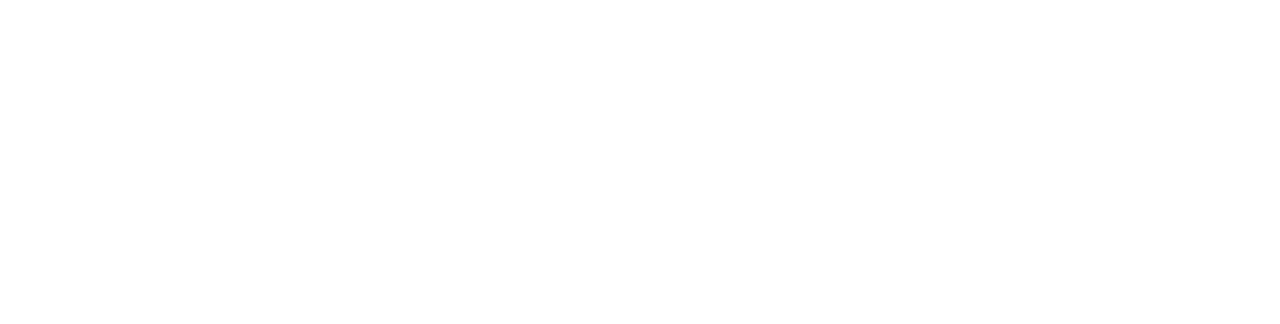
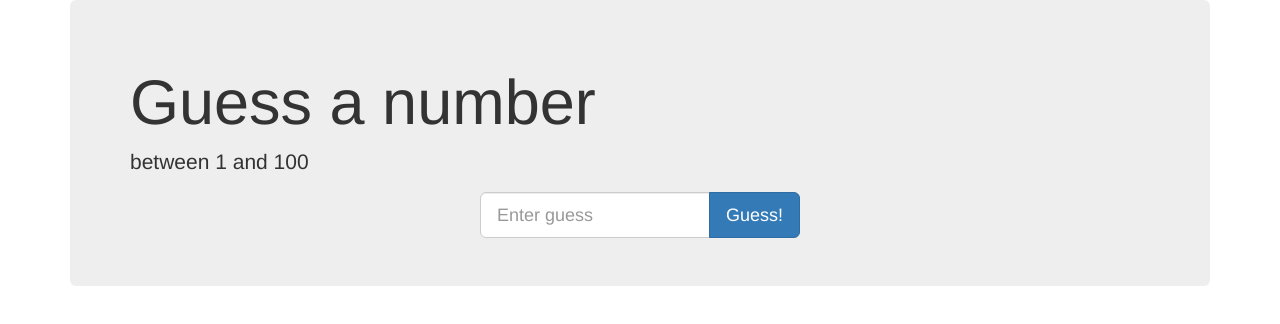
Before and after one commit to nsiegel/guessing_game, a website: page index.html in a window 1280 px wide. Drawn offline with nearby package versions, Linux system fonts and the light colour scheme.

Commit message:
created basic guessing game template

```diff
--- a/index.html
+++ b/index.html
@@ -8,6 +8,22 @@
     <script src="bower_components/jquery/dist/jquery.min.js"></script>
     <script src="bower_components/bootstrap/dist/js/bootstrap.min.js"></script>
   </head>
-  <body>
+  <body class="container">
+    <div class="jumbotron">
+      <h1>Guess a number</h1>
+      <p>
+        between 1 and 100
+      </p>
+      <div class="row">
+        <div class="col-xs-4 col-xs-offset-4">
+          <div class="input-group input-group-lg">
+            <input type="text" class="form-control" placeholder="Enter guess">
+            <span class="input-group-btn">
+              <button class="btn btn-primary" type="button">Guess!</button>
+            </span>
+          </div>
+        </div>
+      </div>
+    </div>
   </body>
 </html>
```
